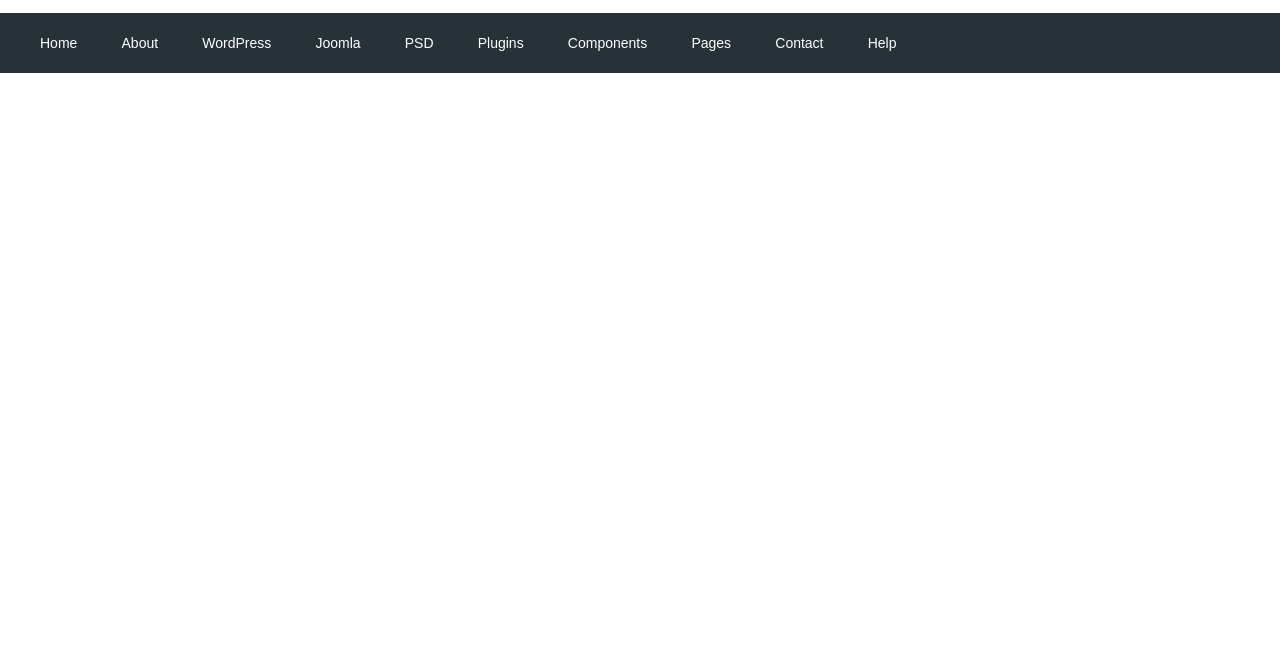
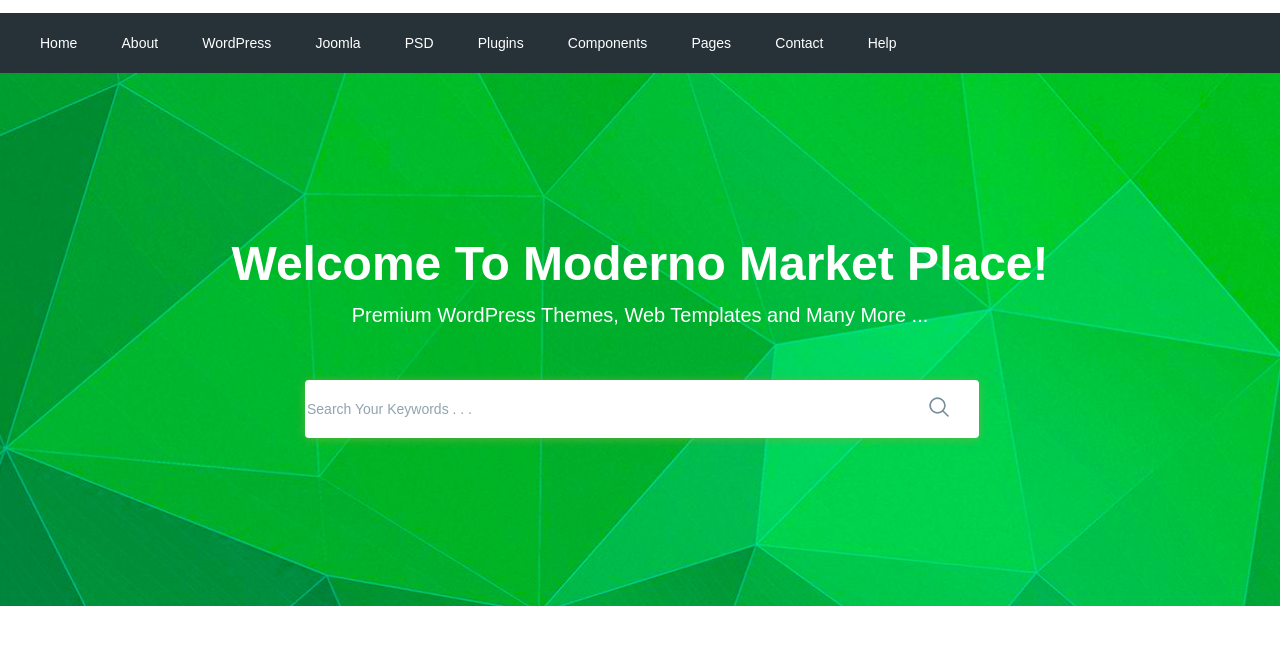
Before and after one commit to dmytrenkoyurii/Moderno_marketplace, a website: page app/index.html in a window 1280 px wide. Shown: the part 77-722 px from the top of the page. Drawn offline with nearby package versions, Linux system fonts and the light colour scheme; files that its build step writes are made by us from their sources.

Commit message:
added search section

```diff
--- a/app/index.html
+++ b/app/index.html
@@ -97,6 +97,32 @@
 
     </header>
 
+    <section class="search" style="background-image: url(../images/search-bg.jpg);">
+        <div class="container">
+            <div class="search__inner">
+                <div class="search__inner-title">
+                    Welcome To Moderno Market Place!
+                </div>
+                <div class="search__inner-text">
+                    Premium WordPress Themes, Web Templates and Many More ...
+                </div>
+                <div class="search__inner-form">
+                    <form action="">
+                        <input type="text" placeholder="Search Your Keywords . . ." required>
+                        <button type="submit">
+                            <img src="images/icons/search.png" alt="">
+                        </button>
+                    </form>
+                </div>
+
+            </div>
+        </div>
+    </section>
+
+
+
+
+
 
     <!-- Підключення JQuery  -->
     <script src="https://ajax.googleapis.com/ajax/libs/jquery/3.4.1/jquery.min.js"></script>
--- a/app/scss/style.scss
+++ b/app/scss/style.scss
@@ -57,3 +57,56 @@
         font-size: 14px;
     }
 }
+
+// SEARCH
+.search {
+    background-image: url(../images/search-bg.jpg);
+    background-repeat: no-repeat;
+    background-size: cover;
+    background-position: center;
+    min-height: 533px;
+}
+
+.search__inner {
+    padding: 155px 0 100px;
+    color: #ffffff;
+    text-align: center;
+    &-title {
+        margin-bottom: 10 px;
+        font-size: 48px;
+        line-height: 1.5;
+        font-weight: 700;
+    }
+    &-text {
+        margin-bottom: 50px;
+        font-size: 20px;
+        line-height: 1.5;
+        font-weight: 500;
+    }
+    &-form {
+        max-width: 670px;
+        margin: 0 auto;
+        position: relative;
+        input {
+            display: block;
+            width: 100%;
+            border-radius: 4px;
+            box-shadow: 0px 1px 10px 0px rgba(124, 178, 64, 0.75);
+            height: 56px;
+            border: none;
+            font-size: 14px;
+            font-weight: 500;
+            &::placeholder {
+                color: #90a4ae;
+                font-weight: 500;
+            }
+        }
+        button {
+            position: absolute;
+            border: none;
+            background-color: transparent;
+            right: 20px;
+            top: 16px;
+        }
+    }
+}
```
Also changed, not shown: app/images/icons/search.png (added), app/images/search-bg.jpg (added).
